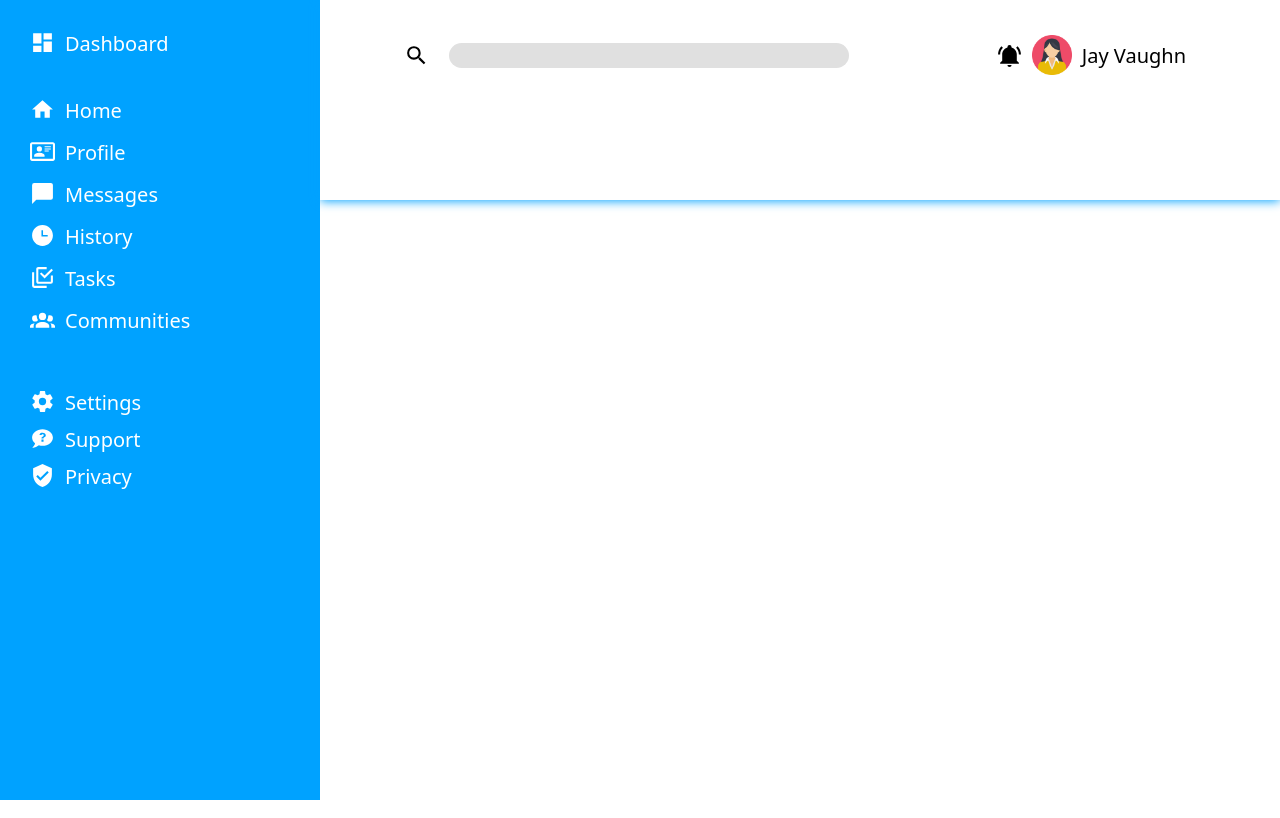
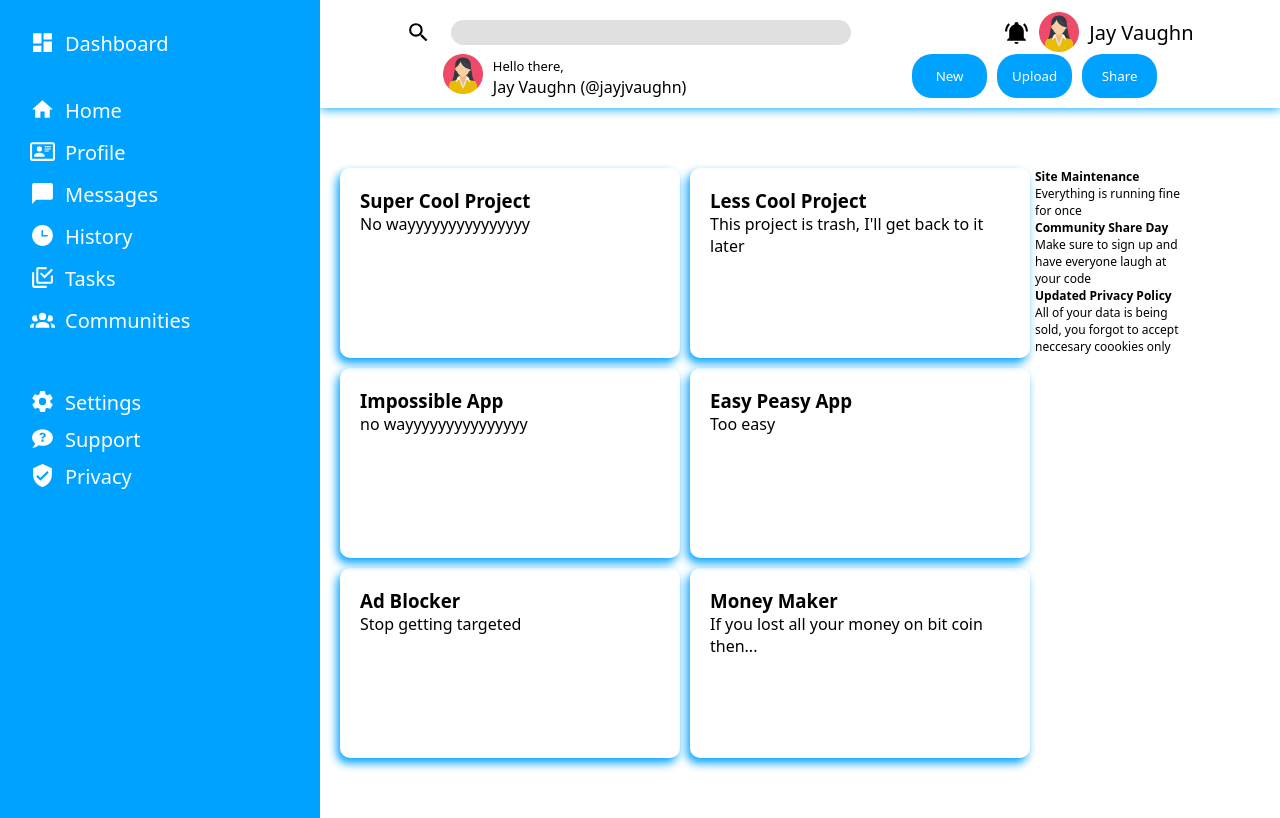
Before and after one commit to jayjvaughn/adminDashboard, a plain HTML site: page index.html in a window 1280 px wide. Drawn offline with Linux system fonts and the light colour scheme.

Commit message:
finished the left side of my content section

```diff
--- a/index.html
+++ b/index.html
@@ -7,7 +7,7 @@
     <link rel="stylesheet" href="style.css">
 </head>
 <body>
-    <div class="container">
+<div class="container">
     <div class="sideBar">
         <div class="icon">
             <img src="./assets/view-dashboard.svg" height="30px">
@@ -64,13 +64,61 @@
         <img class="bell" src="./assets/bell-ring.svg">
         <img src="./assets/woman.png">
         <div class="topHeaderName">Jay Vaughn</div>
+    </div>
+</div>
+        <div class="bottomHeader">
+            <div class="bottomLeft">
+        <img src="./assets/woman.png">
+        <div class="bottomHeaderName">
+            <span>Hello there, </span><br>
+            Jay Vaughn (@jayjvaughn)</div>
+        </div>
+        <div class="bottomRight">
+        <button id="new">New</button>
+        <button id="Upload">Upload</button>
+        <button id="Share">Share</button>
+    </div>
+</div>
+        </div>
+        <div class="content">
+            <div class="contentLeft">
+                <div class="card">
+                <h3>Super Cool Project</h3>
+                <p>No wayyyyyyyyyyyyyyy</p>
+                </div>
+                <div class="card">
+                <h3>Less Cool Project</h3>
+                <p>This project is trash, I'll get back to it later</p>
+                </div>
+                <div class="card">
+                <h3>Impossible App</h3>
+                <p>no wayyyyyyyyyyyyyyy</p>
+                </div>
+                <div class="card">
+                <h3>Easy Peasy App</h3>
+                <p>Too easy</p>
+                </div>
+                <div class="card">
+                <h3>Ad Blocker</h3>
+                <p>Stop getting targeted</p>
+                </div>
+                <div class="card">
+                <h3>Money Maker</h3>
+                <p>If you lost all your money on bit coin then...</p>
+                </div>
+            </div>
+            <div class="contentRight">
+                <div class="card2">
+                    <h4>Site Maintenance</h4>
+                    <p>Everything is running fine for once</p>
+                    <h4>Community Share Day</h4>
+                    <p>Make sure to sign up and have everyone laugh at your code</p>
+                    <h4>Updated Privacy Policy</h4>
+                    <p>All of your data is being sold, you forgot to accept neccesary coookies only</p>
+                </div>
+            </div>
+        </div>
 
-        <div class="bottomHeader">
-        <!-- <img src="./assets/woman.png"> -->
-        </div>
-    </div>
-    </div>
-    </div>
 </div>
 </body>
 </html>
--- a/style.css
+++ b/style.css
@@ -69,6 +69,7 @@ a{
 }
 /* <----Top row------> */
 .topHeader{
+    grid-area: 1 / 1 / 2 / 1;
     display: flex;
     justify-content: space-around;
 }
@@ -83,7 +84,7 @@ a{
 }
 input{
     width: 400px;
-    background-color: rgb(224, 224, 224);
+    background-color: #e0e0e0;
     height: 25px;
     border: none;
     border-radius: 20px;
@@ -108,5 +109,58 @@ img[src="./assets/woman.png"]{
     align-self: center;
 }
 /* <-----Bottom Row---> */
-/* .bottomHeader{
-} */
+.bottomHeader{
+    grid-area: 2 / 1 / 2 / 1;
+    display:flex;
+    justify-content: space-around;
+}
+.bottomLeft{
+    display: flex;
+    gap: 10px;
+}
+.bottomRight{
+    display: flex;
+    justify-content: space-evenly;
+    gap: 10px;
+}
+span{
+    font-size: 13px;
+}
+button{
+    color: white;
+    background-color: #00a2ff;
+    border: none;
+    width: 75px;
+    padding: 10px;
+    border-radius: 20px;
+}
+button:hover{
+    color: yellow;
+    cursor: pointer;
+}
+.content{
+    grid-area: 2 / 2 / 2 / 2;
+    display: grid;
+    grid-template-columns: 2fr 1fr;
+    gap: 5px;
+    margin-top: 40px;
+    margin-bottom: 40px;
+    padding: 20px;
+}
+.contentLeft{
+    display: grid;
+    grid-template-columns: repeat(2, 1fr);
+    gap: 10px;
+}
+.card{
+    padding: 20px;
+    height:150px;
+    width: 300px;
+    border-radius: 10px;
+    box-shadow: -3px 5px 10px #00a2ff;
+}
+.card2{
+    width: 150px;
+    height: 300px;
+    font-size: 12px;
+}
```
